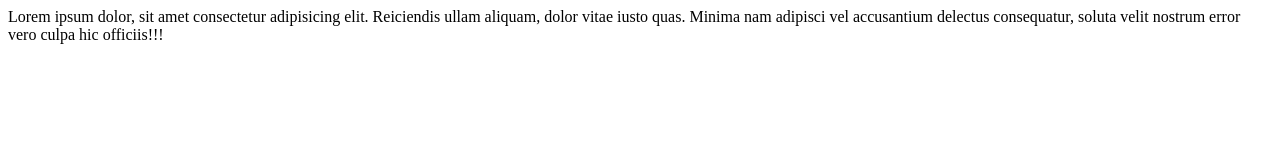
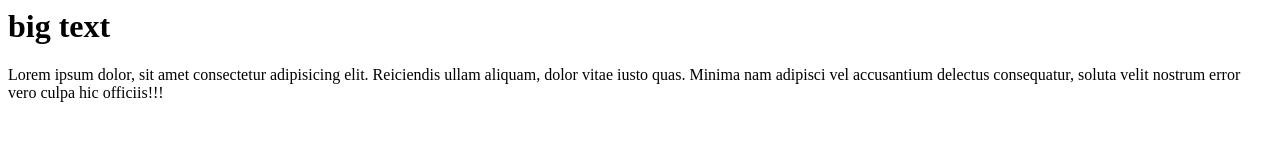
Before and after one commit to MauriceLim/Yuan, a plain HTML site: page index.html in a window 1280 px wide. Drawn offline with Linux system fonts and the light colour scheme.

Commit message:
added big text

```diff
--- a/index.html
+++ b/index.html
@@ -8,6 +8,7 @@
 </head>
 
 <body>
+    <h1>big text</h1>
     Lorem ipsum dolor, sit amet consectetur adipisicing elit. Reiciendis ullam aliquam, dolor vitae iusto quas. Minima
     nam adipisci vel accusantium delectus consequatur, soluta velit nostrum error vero culpa hic officiis!!!
 </body>
```
